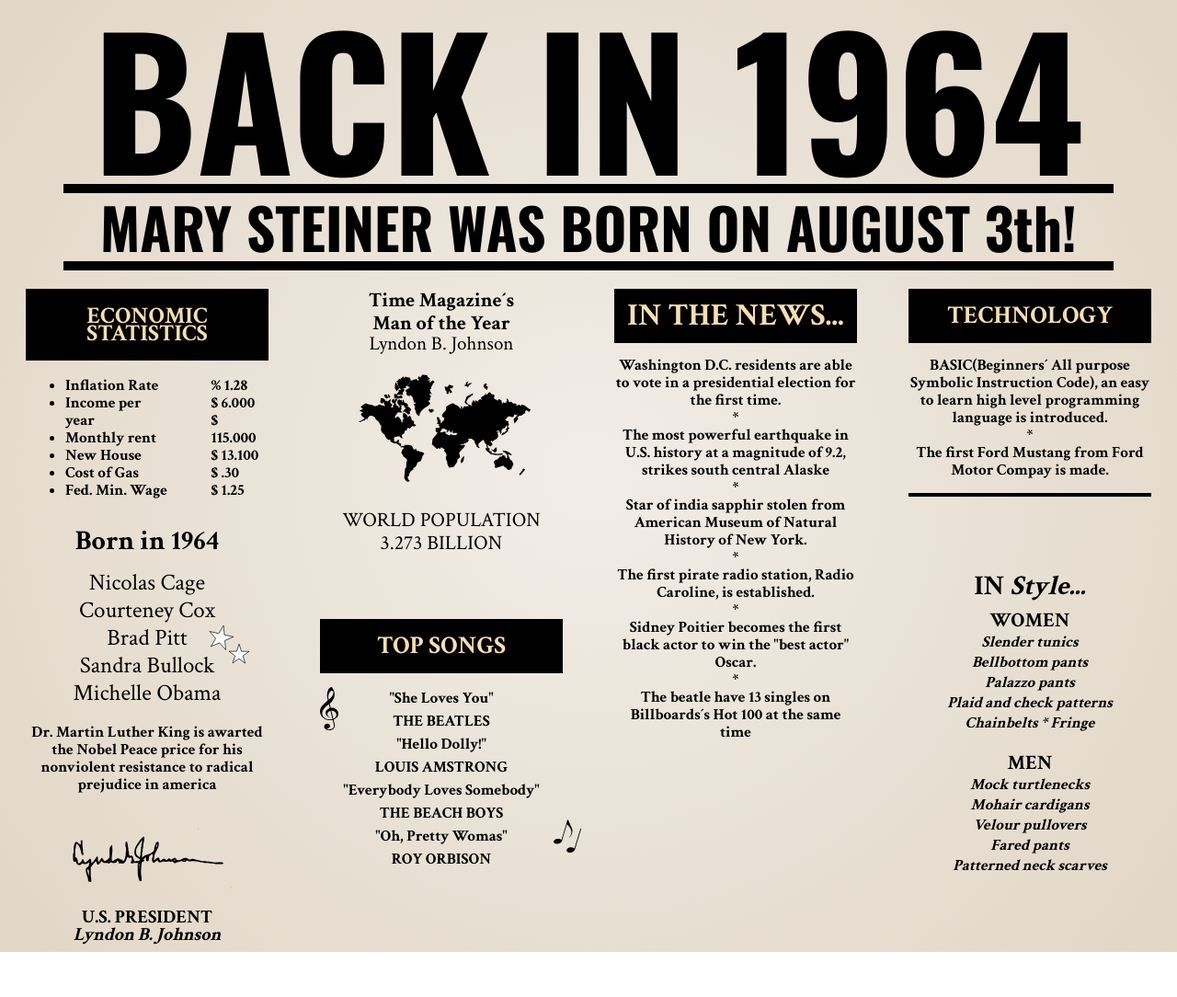
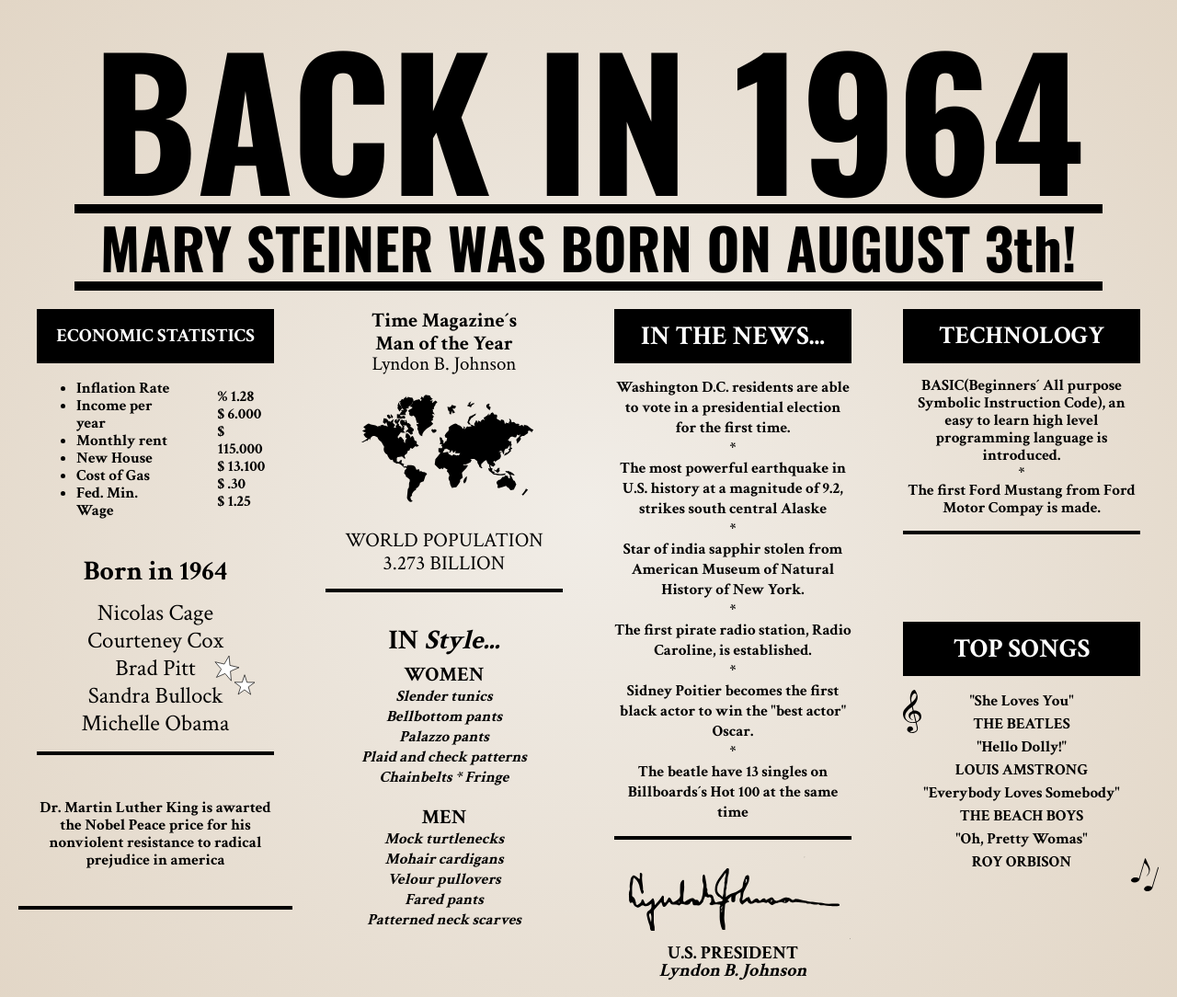
Before and after one commit to nelsonalayon/oldnews, a plain HTML site: page index.html in a window 1280 px wide. Shown: the top 1084 px of the page at 92% size. Before the commit the page ends 1035 px from the top, so only its background shows below. Drawn offline with nearby package versions, Linux system fonts and the light colour scheme.

Commit message:
design finish  it is necessary to put vertical separators

```diff
--- a/styles.css
+++ b/styles.css
@@ -9,6 +9,7 @@ body {
   font-size: 17px;
   line-height: 19px;
   font-weight: bold;
+  margin: 30px 20px;
 }
 
 ul {
@@ -58,7 +59,7 @@ ul {
 }
 
 .mapa {
-  grid-area: span 5 / span 1;
+  grid-area: span 4 / span 1;
   text-align: center;
 }
 
@@ -89,14 +90,25 @@ ul {
   margin: 20px auto;
 }
 
+.mapa p:nth-child(5) {
+  padding-bottom: 15px;
+  border-bottom: 4px solid black;
+}
+
 
 .news {
-  grid-area: span 10 / span 1;
+  grid-area: span 8 / span 1;
   text-align: center;
 }
 
 .news p {
   margin: 0;
+  line-height: 22px;
+}
+
+.news p:nth-child(12) {
+  padding-bottom: 15px;
+  border-bottom: 4px solid black;
 }
 
 .TECHNOLOGY {
@@ -142,9 +154,16 @@ ul {
 
 }
 
+.born ul li:nth-child(5) {
+  padding-bottom: 15px;
+  border-bottom: 4px solid black;
+}
+
 .martinlutherking {
   grid-area: span 2 / span 1;
   text-align: center;
+  padding-bottom: 15px;
+  border-bottom: 4px solid black;
 }
 
 .instyle {
@@ -202,8 +221,12 @@ ul {
   font-size: 20px;
 }
 
+.uspresident figure {
+  margin: 0;
+}
+
 .black-title {
-  color: wheat;
+  color: white;
   background-color: black;
   font-family: "Crimson Text", serif;
   text-align: center;
@@ -212,11 +235,11 @@ ul {
 }
 
 .a {
-  font-size: 149%;
+  font-size: 120%;
 }
 
 .b {
-  font-size: 200%;
+  font-size: 170%;
 }
 
 .c {
@@ -224,5 +247,5 @@ ul {
 }
 
 .d {
-  font-size: 160%;
+  font-size: 170%;
 }
```
